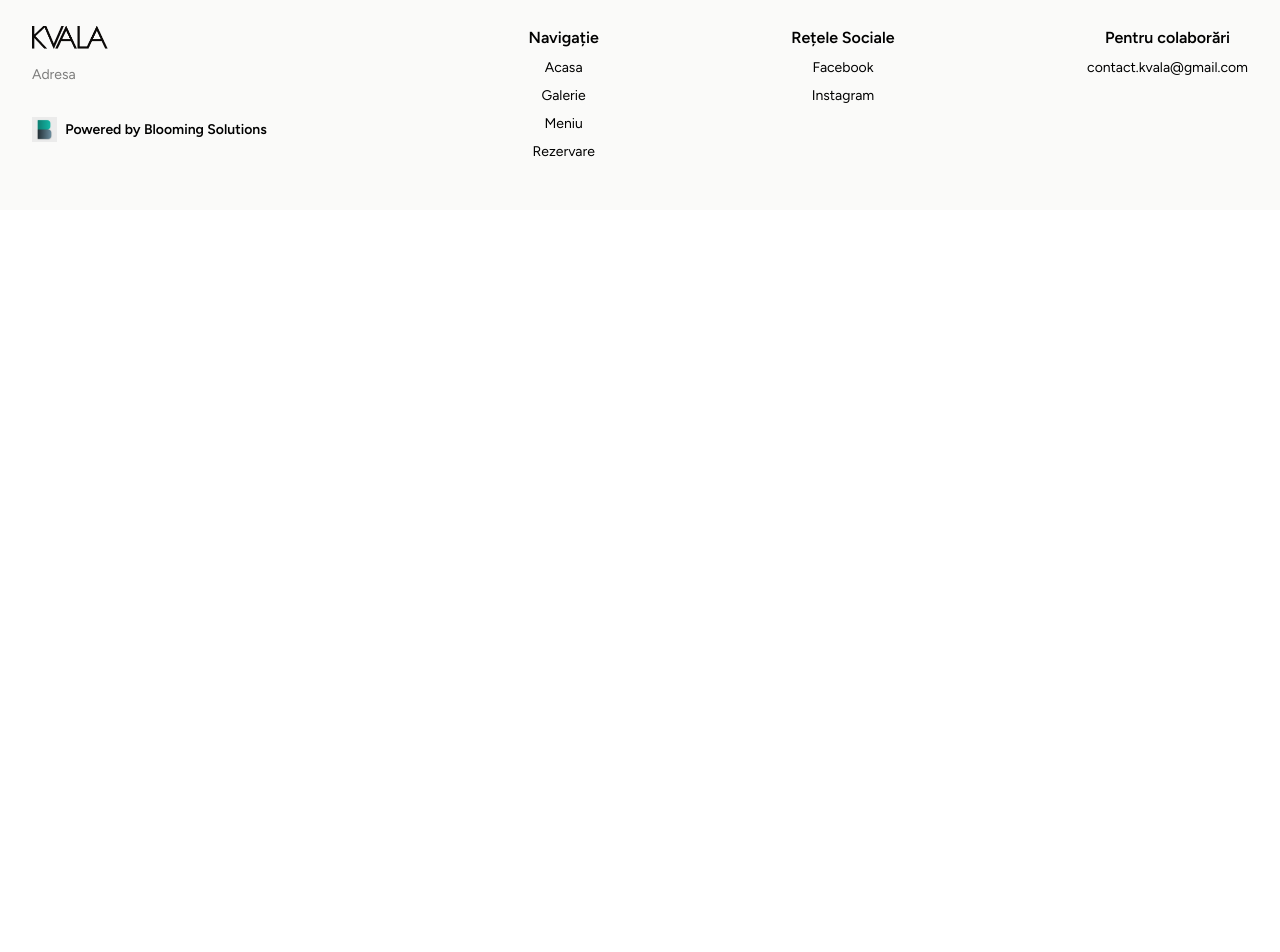
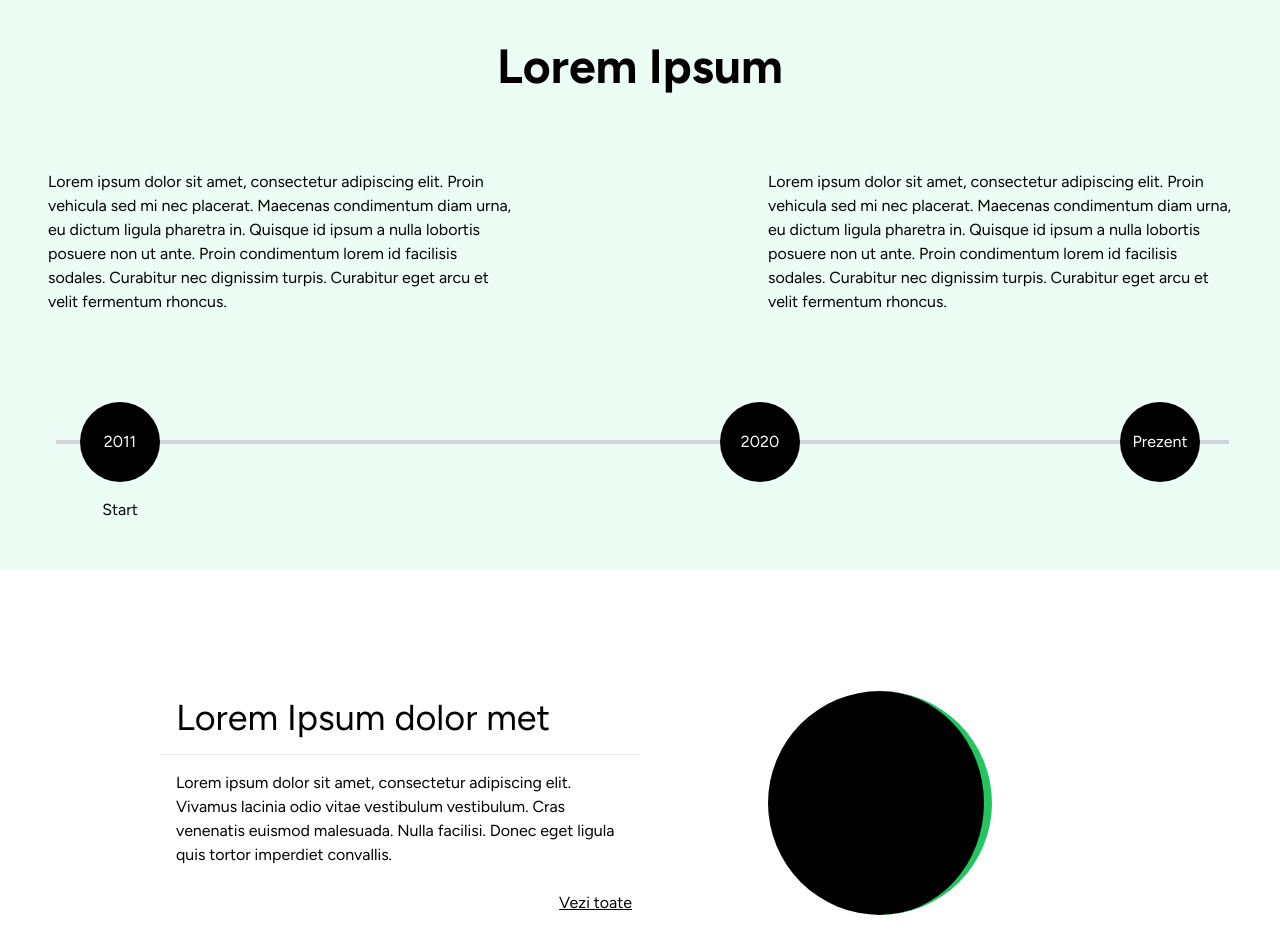
Before and after one commit to antonio-grosu/kvala-website, a Next.js app: page / in a window 1280 px wide. Shown: the part 680-1632 px from the top of the page. Before the commit the page ends 890 px from the top, so only its background shows below. Built offline with nearby package versions, Linux system fonts and the light colour scheme.

Commit message:
vlad commit home 2 si home 3

```diff
--- a/app/components/Home_Page/HomeFirst.js
+++ b/app/components/Home_Page/HomeFirst.js
@@ -4,14 +4,14 @@ const HomeFirst = () => {
   return (
   <div className="flex flex-row">
     {/* left side */}
-    <div className="flex flex-col bg-white text-black w-1/2 pl-8 pr-20 pt-36 gap-10">
+    <div className="flex flex-col bg-white text-black w-1/2 pl-8 pr-20 pt-36 gap-10 pb-8">
       <h1 className="text-5xl font-bold">Lorem Ipsum</h1>
       <p>
         Lorem ipsum dolor sit amet, consectetur adipiscing elit. Donec malesuada mollis justo, ut vulputate tellus sollicitudin vel.
       </p>
       <div className="grid grid-cols-3 justify-items-center w-full">
         <div className="flex justify-center border-r-2 border-b-2 border-slate-300 w-full col-span-2">
-          <button className="rounded-full bg-green-500 h-28 w-28 p-4 mb-6">
+          <button className="rounded-full bg-green-500 h-28 w-28 p-4 mb-6 hover:scale-110 transition duration-300">
             Exploreaza
             <br></br>
             Meniul
@@ -29,7 +29,7 @@ const HomeFirst = () => {
           </div>
         </div>
         <div className="flex justify-center w-full">
-          <button className="rounded-full bg-green-500 bg-opacity-20 border-2 border-green-500 h-28 w-28 p-4 mb-4 shadow-lg mt-6">
+          <button className="rounded-full bg-green-500 bg-opacity-20 border-2 border-green-500 h-28 w-28 p-4 mb-4 shadow-lg mt-6  hover:scale-110 transition duration-300">
             Locatie
           </button>
         </div>
--- a/app/components/Home_Page/HomeSecond.js
+++ b/app/components/Home_Page/HomeSecond.js
@@ -1,7 +1,45 @@
 "use client";
 
 const HomeSecond = () => {
-  return <div>Home 2 Section</div>;
+  return (
+    <div className="flex flex-col items-center bg-emerald-50 py-12">
+
+      {/* Titlu */}
+      <h1 className="text-5xl font-bold p-8">Lorem Ipsum</h1>
+
+      {/* Infos */}
+      <div className="flex flex-row gap-40">
+        <div className="p-12">
+        Lorem ipsum dolor sit amet, consectetur adipiscing elit. Proin vehicula sed mi nec placerat. Maecenas condimentum diam urna, eu dictum ligula pharetra in. Quisque id ipsum a nulla lobortis posuere non ut ante. Proin condimentum lorem id facilisis sodales. Curabitur nec dignissim turpis. Curabitur eget arcu et velit fermentum rhoncus.
+        </div>
+        <div className="p-12">
+        Lorem ipsum dolor sit amet, consectetur adipiscing elit. Proin vehicula sed mi nec placerat. Maecenas condimentum diam urna, eu dictum ligula pharetra in. Quisque id ipsum a nulla lobortis posuere non ut ante. Proin condimentum lorem id facilisis sodales. Curabitur nec dignissim turpis. Curabitur eget arcu et velit fermentum rhoncus.
+        </div>
+      </div>
+
+      {/* Timeline */}
+      <div className="relative flex flex-row w-full items-center">
+        {/* Linia care unește divurile */}
+        <div className="absolute w-11/12 h-1 bg-gray-300 top-1/2 left-14 transform -translate-y-1/2 z-0"></div>
+
+        <div className="flex flex-col w-1/2 px-20 bg-red-30 relative">
+          <div className="flex justify-center text-white items-center h-20 w-20 bg-black rounded-full z-10 mt-10">
+            2011
+          </div>
+          <p className="flex justify-center w-20 mt-4">Start</p>
+        </div>
+
+        <div className="flex flex-row justify-between w-1/2 px-20 relative">
+          <div className="flex justify-center text-white items-center h-20 w-20 bg-black rounded-full z-10">
+            2020
+          </div>
+          <div className="flex justify-center text-white items-center h-20 w-20 bg-black rounded-full z-10">
+            Prezent
+          </div>
+        </div>
+      </div>
+    </div>
+  );
 };
 
 export default HomeSecond;
--- a/app/components/Home_Page/HomeThird.js
+++ b/app/components/Home_Page/HomeThird.js
@@ -1,7 +1,29 @@
 "use client";
 
 const HomeThird = () => {
-  return <div>Home 3 Section</div>;
+  return (
+    <div className="flex flex-row justify-center items-center py-28 px-40">
+      {/* left side */}
+      <div className="flex flex-col w-1/2">
+        <div className="text-4xl p-4">
+          <p>Lorem Ipsum dolor met</p>
+        </div>
+        <hr className="bg-gray-300"></hr>
+        <div className="p-4">
+          <p>Lorem ipsum dolor sit amet, consectetur adipiscing elit. Vivamus lacinia odio vitae vestibulum vestibulum. Cras venenatis euismod malesuada. Nulla facilisi. Donec eget ligula quis tortor imperdiet convallis.</p>
+        </div>
+        <button className="flex self-end underline p-2 hover:text-green-500 transition duration-300">
+          Vezi toate
+        </button>
+      </div>
+
+      {/* right side */}
+      <div className="flex justify-center w-1/2">
+        <div className="grid justify-self-start w-56 h-56 bg-black rounded-full border-r-8 border-green-500">
+        </div>
+      </div>
+    </div>
+  );
 };
 
 export default HomeThird;
```
Also changed, not shown: 1 other file (tests, documents, lock files or other folders).
